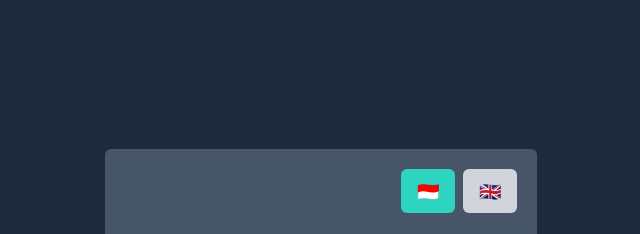
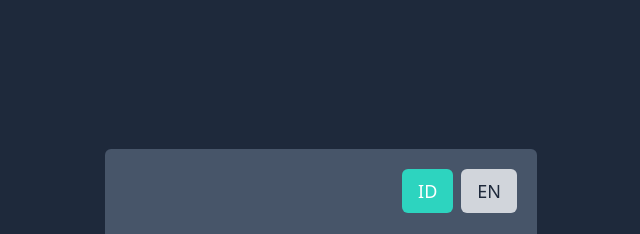
Before and after one commit to hafidzlmao/kopywriter, a Next.js app in the folder kopywriter-site/: page / in a window 1280 px wide. Shown: the top 234 px of the page, without its empty margins (319-959 px from the left). Built offline with nearby package versions, Linux system fonts and the light colour scheme.

Commit message:
add button bahasa frontend

```diff
--- a/kopywriter-site/components/kopywriter.tsx
+++ b/kopywriter-site/components/kopywriter.tsx
@@ -85,7 +85,7 @@ const Kopywriter: React.FC = () => {
                   }`}
                   onClick={() => setLanguage("IND")}
                 >
-                  🇮🇩
+                  ID
                 </button>
               </div>
               <div className="col-auto">
@@ -97,7 +97,7 @@ const Kopywriter: React.FC = () => {
                   }`}
                   onClick={() => setLanguage("ENG")}
                 >
-                  🇬🇧
+                  EN
                 </button>
               </div>
             </div>
```
